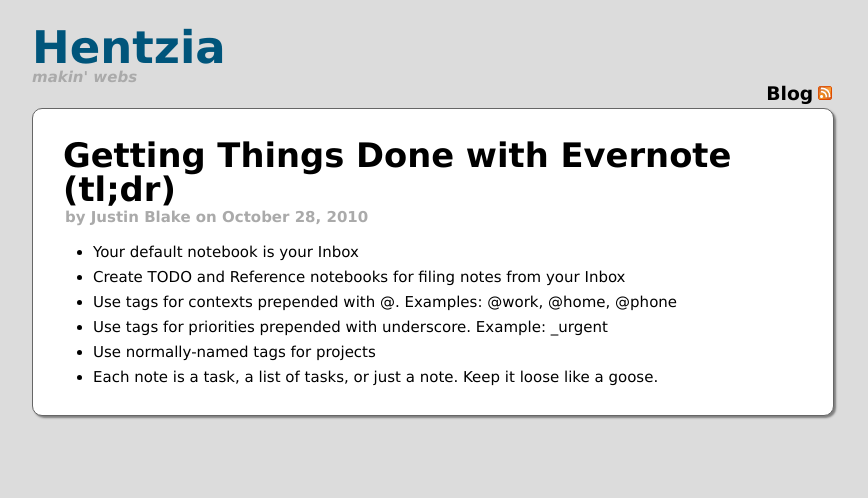
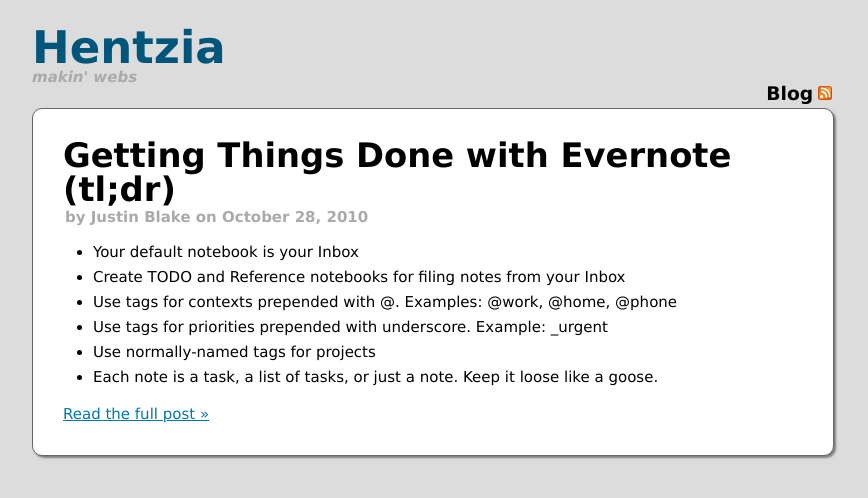
Before and after one commit to blaix/blaix.github.com, a Jekyll site: the page built from blog/gtd-with-evernote-tldr.markdown, in a window 1280 px wide. Shown: the top 498 px of the page, without its empty margins (18-886 px from the left). Built offline with Jekyll 4.4.1, drawn with Linux system fonts in a browser that asks for light colours; some web fonts are replaced; comment, search, counter and statistics services are not loaded.

Commit message:
Link to full post from tl;dr version.

```diff
--- a/blog/gtd-with-evernote-tldr.markdown
+++ b/blog/gtd-with-evernote-tldr.markdown
@@ -11,3 +11,5 @@
 * Use tags for priorities prepended with underscore. Example: \_urgent
 * Use normally-named tags for projects
 * Each note is a task, a list of tasks, or just a note. Keep it loose like a goose.
+
+[Read the full post &raquo;](/blog/gtd-with-evernote.html)
```
